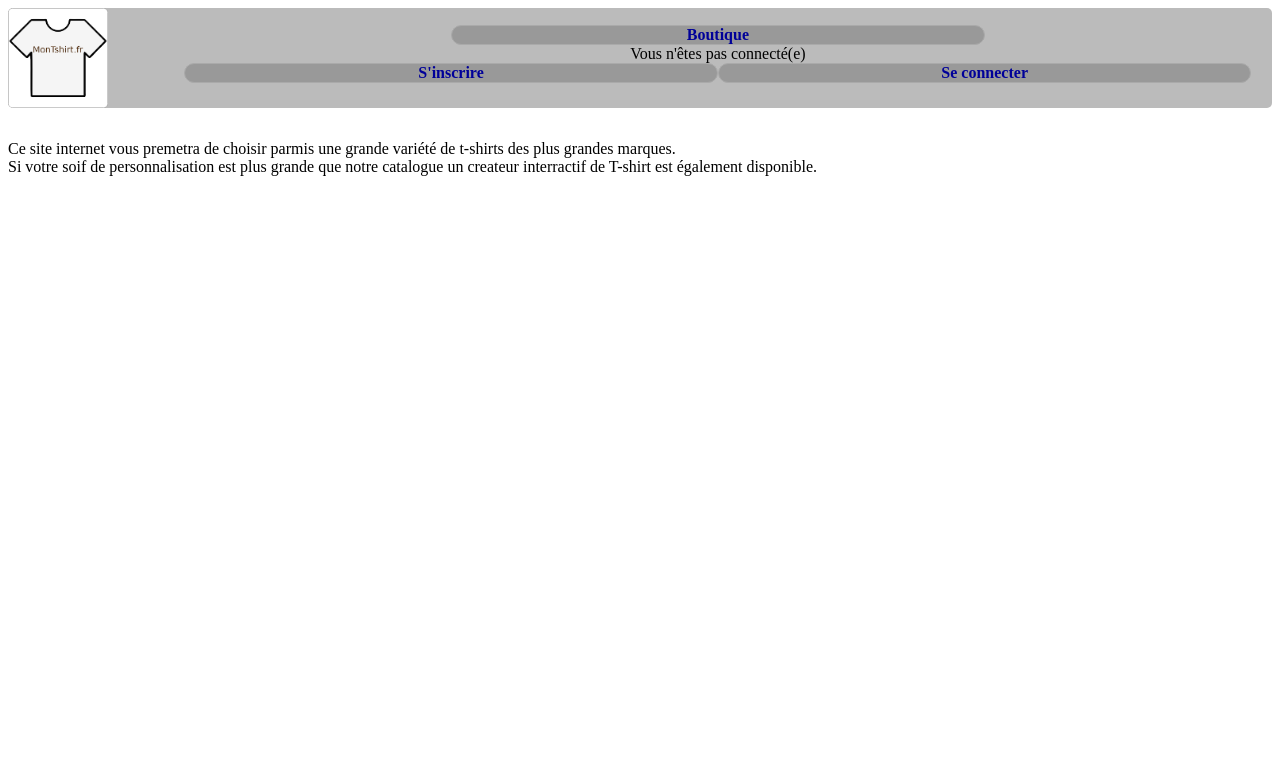
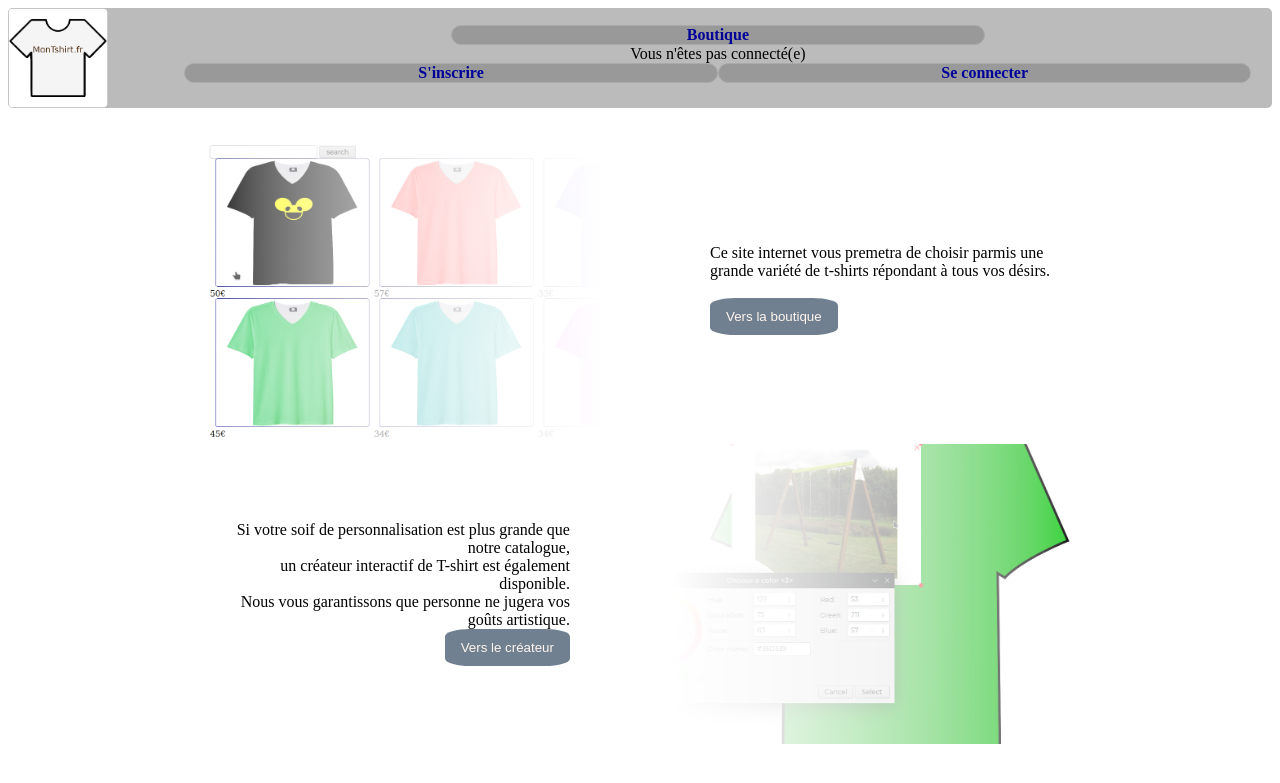
Before and after one commit to Aed3r/projet-dev-web, a PHP site: page / in a window 1280 px wide. Shown: the top 783 px of the page. Run offline with PHP 8.4, Linux system fonts and the light colour scheme.

Commit message:
mise en page

```diff
--- a/Site/data/creatorStyle.css
+++ b/Site/data/creatorStyle.css
@@ -7,7 +7,7 @@ form.inline {
 }
 
 .thumbnail {
-    border-bottom: 5px solid navy;
+    border-bottom: 5px solid #000099;
     border-radius: 15px;
     float: right;
     margin-bottom: 5px;
@@ -121,3 +121,7 @@ div#creator {
     display: none;
     position: absolute;
   }
+
+body {
+    background: radial-gradient(circle, rgba(202, 255, 208, 1) 0%, rgba(215, 255, 241, 1) 100%);
+}
--- a/Site/data/genShirt.css
+++ b/Site/data/genShirt.css
@@ -1,6 +1,7 @@
 html,
 body {
   height: 89%;
+  background: radial-gradient(circle, rgba(202, 255, 208, 1) 0%, rgba(215, 255, 241, 1) 100%);
 }
 
 #main {
--- /dev/null
+++ b/Site/data/indexStyle.css
@@ -0,0 +1,46 @@
+#main {
+    margin: 0 200px;
+}
+
+#boutique {
+    display: inline-flex;
+    position: relative;
+    align-items: center;
+}
+
+#boutique img {
+    height: 300px;
+    float: left;
+}
+
+
+#createur {
+    display: inline-flex;
+    align-items: center;
+    clear: both;
+}
+
+#createur img {
+    height: 300px;
+    float: right;
+}
+
+#createur article {
+    float: left;
+    text-align: right;
+}
+
+#createur div input {
+    float: right;
+}
+
+#main input {
+    border: 10px solid transparent;
+    border-radius: 20%;
+    background-color: slategray;
+    color: seashell;
+}
+
+#main input:hover {
+    background-color: darkslategray;
+}
--- a/Site/index.php
+++ b/Site/index.php
@@ -7,14 +7,37 @@ session_start();
 	<title>MonTshirt.fr</title>
 	<meta charset="utf-8">
 	<link rel="icon" href="data/img/iconne_site.png">
-    <link rel="stylesheet" href="data/general_style.css">
+	<link rel="stylesheet" href="data/general_style.css">
+	<link rel="stylesheet" href="data/indexStyle.css">
 </head>
 <body>
 	<!-- On include le fichier qui contient le header car il est identique sur toutes les pages -->
 	<?php include 'header.php'?>
-	<article>
-		Ce site internet vous premetra de choisir parmis une grande variété de t-shirts des plus grandes marques.<br>
-		Si votre soif de personnalisation est plus grande que notre catalogue un createur interractif de T-shirt est également disponible.
-	</article>
+
+	<div id="main">
+		<div id="boutique">
+			<img src="data/img/boutique.png">
+			<div>
+				<article>
+				Ce site internet vous premetra de choisir parmis une grande variété de t-shirts répondant à tous vos désirs.<br>
+				</article>
+				<br>
+				<a href="boutique_client.php"> <input type="button" value="Vers la boutique"> </a>
+			</div>
+		</div>
+		<br>
+		<div id="createur">
+			<div>
+				<article>
+				Si votre soif de personnalisation est plus grande que notre catalogue,<br>
+				un créateur interactif de T-shirt est également disponible.<br>
+				Nous vous garantissons que personne ne jugera vos goûts artistique.
+				</article>
+				<br>
+				<a href="creator.php"> <input type="button" value="Vers le créateur"> </a>
+			</div>
+			<img src="data/img/createur.png">
+		</div>
+	</div>
 </body>
 </html>
```
Also changed, not shown: Site/data/img/boutique.png (added), Site/data/img/createur.png (added).
